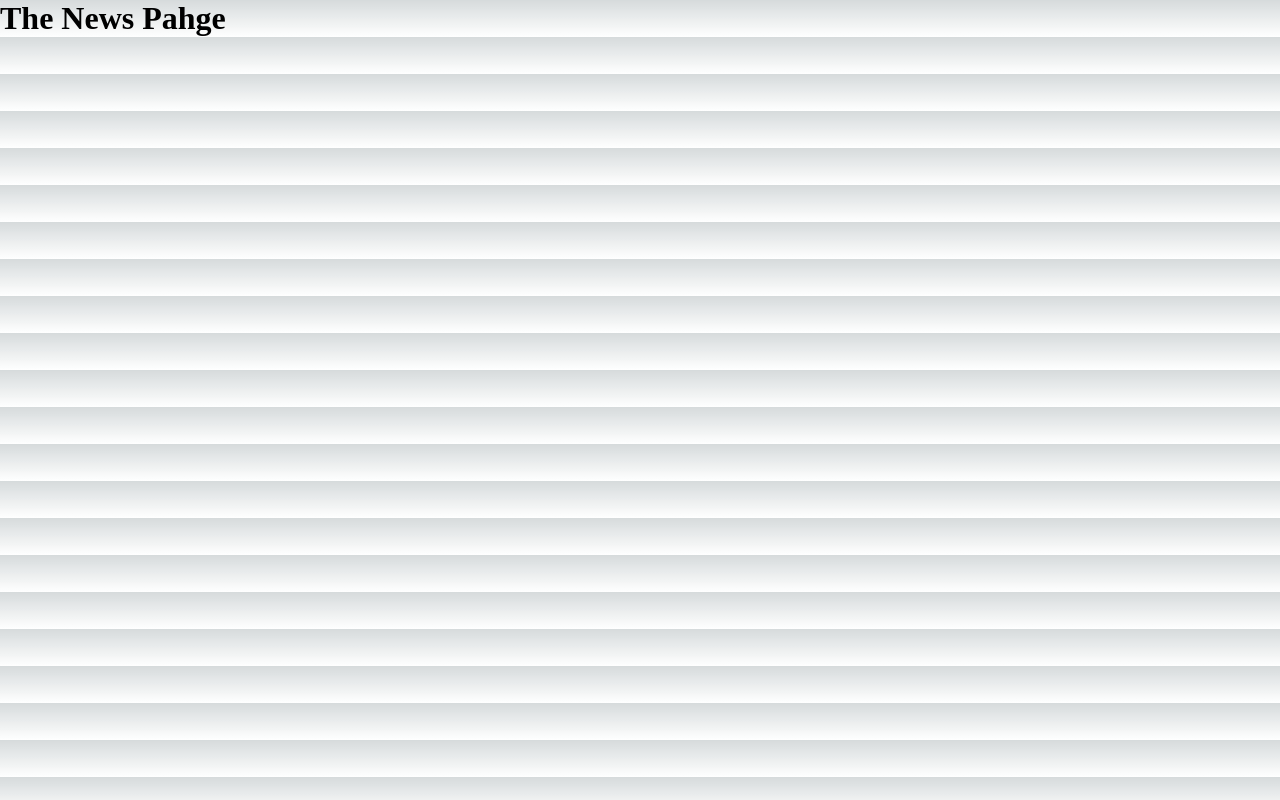
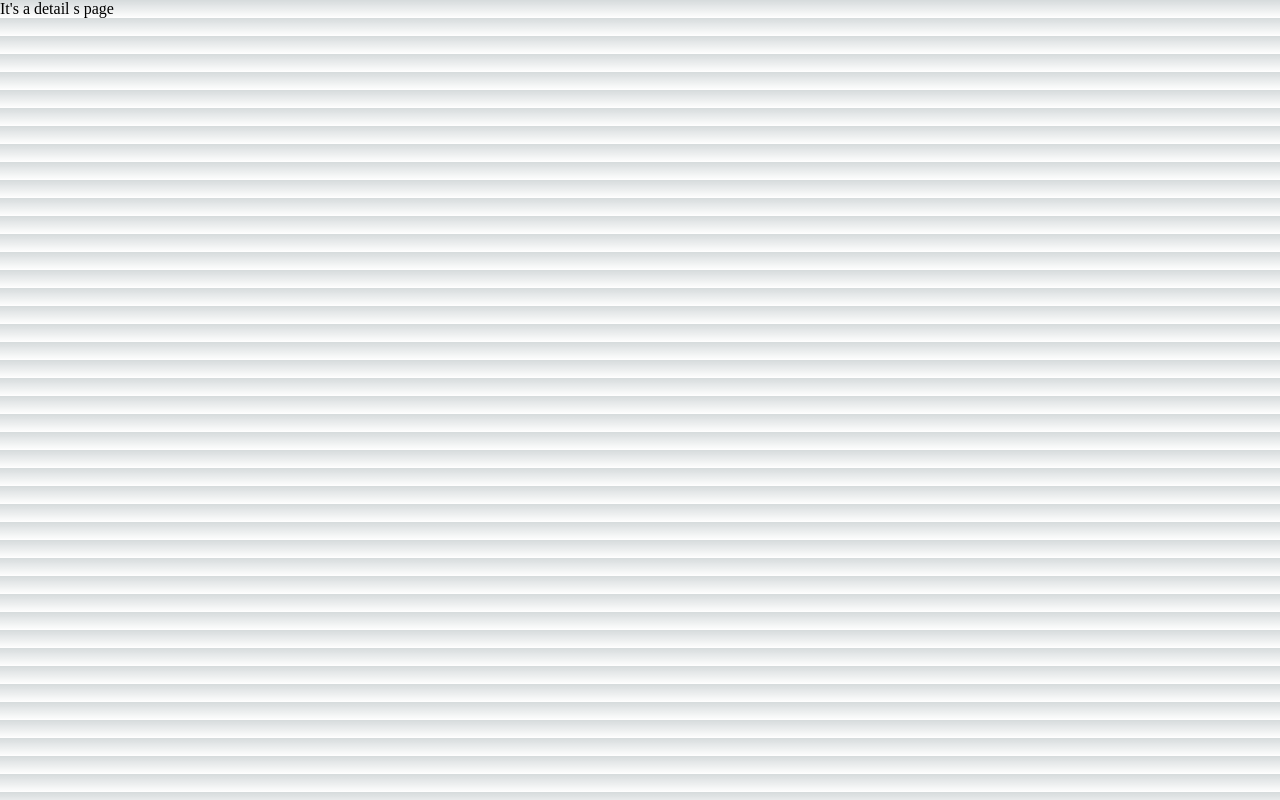
Before and after one commit to Harun-or-rashid/next-practice, a Next.js app: page /news in a window 1280 px wide. Built offline with nearby package versions, Linux system fonts and the light colour scheme.

Commit message:
next link

```diff
--- a/pages/news/index.js
+++ b/pages/news/index.js
@@ -1,4 +1,18 @@
+import Link from "next/link";
+import {Fragment} from "react";
+
+
 function NewsPage(){
-    return <h1>The News Pahge</h1>
+    return(
+            <Fragment>
+            <ul>
+                <li>
+                    <Link href='/news/details'>
+                        It's a detail s page
+                    </Link>
+                </li>
+            </ul>
+            </Fragment>
+    );
     }
     export default NewsPage;
--- a/pages/news/nestedn.js
+++ /dev/null
@@ -1,5 +0,0 @@
-
-function DetailPage(){
-    return <h1>The Detail Page</h1>
-    }
-    export default DetailPage;
```
Also changed, not shown: pages/news/[newsId].js (added, +10 -0 lines).
